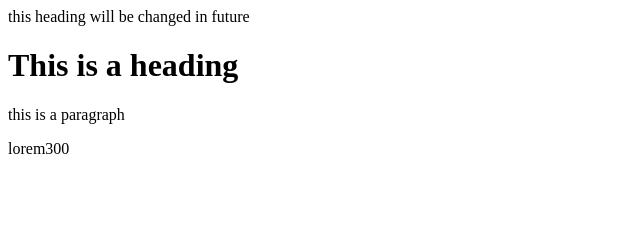
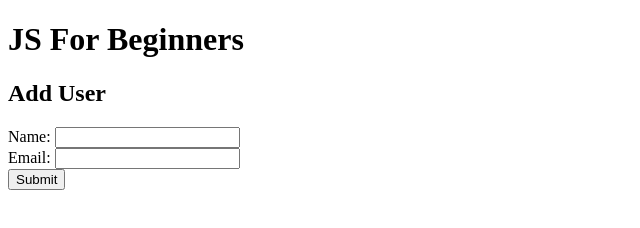
Before and after one commit to MEGAMINDSPARK/new, a plain HTML site: page index.html in a window 1280 px wide. Shown: the whole page, without its empty margins (0-640 px from the left). Drawn offline with Linux system fonts and the light colour scheme.

Commit message:
Update index.html

```diff
--- a/index.html
+++ b/index.html
@@ -1,17 +1,42 @@
 <!DOCTYPE html>
 <html lang="en">
-<head>
-    <meta charset="UTF-8">
-    <meta http-equiv="X-UA-Compatible" content="IE=edge">
-    <meta name="viewport" content="width=device-width, initial-scale=1.0">
-    <title>rahul kumar roy website</title>
-</head>
-<body>
-    this heading will be changed in future
-    <h1>This is a heading</h1>
-    <!-- improve below paragraph -->
-    <P>this is a paragraph</P>
-    <p>lorem300</p>
+  <head>
+    <meta charset="UTF-8" />
+    <meta name="viewport" content="width=device-width, initial-scale=1.0" />
+    <meta http-equiv="X-UA-Compatible" content="ie=edge" />
+    <title>JS For Beginners</title>
+    <link rel="stylesheet" href="app.css">
+  </head>
+  <body>
+    <header>
+      <h1>JS For Beginners</h1>
+    </header>
 
-</body>
+    <section class="container">
+      <form id="my-form">
+        <h1>Add User</h1>
+        <div class="msg"></div>
+        <div>
+            <label for="name">Name:</label>
+            <input type="text" id="name">
+        </div>
+        <div>
+            <label for="email">Email:</label>
+            <input type="text" id="email">
+        </div>
+        <input class="btn" type="submit" value="Submit">
+      </form>
+
+      <ul id="users"></ul>
+
+      <!-- <ul class="items">
+        <li class="item">Item 1</li>
+        <li class="item">Item 2</li>
+        <li class="item">Item 3</li>
+      </ul> -->
+    </section>
+
+
+    <script src="app.js"></script>
+  </body>
 </html>
```
